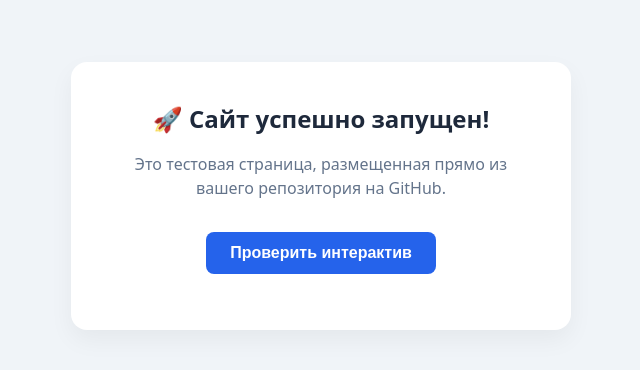
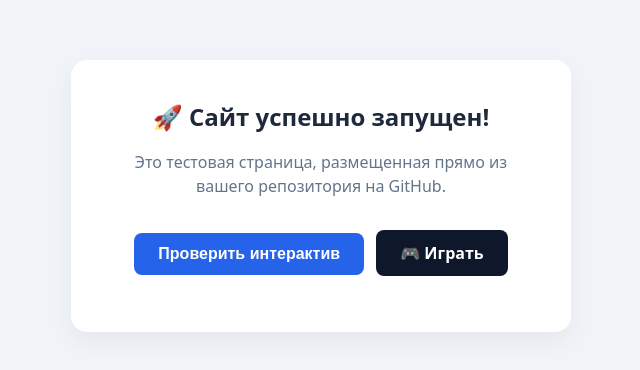
Before and after one commit to pulemet-maxima/2, a plain HTML site: page index.html in a window 1280 px wide. Shown: the part 204-574 px from the top of the page, without its empty margins (319-959 px from the left). Drawn offline with Linux system fonts and the light colour scheme.

Commit message:
Add files via upload

```diff
--- a/index.html
+++ b/index.html
@@ -25,7 +25,8 @@
         }
         h1 { margin-top: 0; font-size: 1.5rem; }
         p { color: #64748b; line-height: 1.5; }
-        button {
+        button, .game-btn {
+            display: inline-block;
             margin-top: 1rem;
             padding: 0.75rem 1.5rem;
             font-size: 1rem;
@@ -35,9 +36,15 @@
             border: none;
             border-radius: 8px;
             cursor: pointer;
+            text-decoration: none;
             transition: background 0.2s;
         }
         button:hover { background: #1d4ed8; }
+        .game-btn {
+            background: #0f172a;
+            margin-left: 0.5rem;
+        }
+        .game-btn:hover { background: #334155; }
         #status {
             margin-top: 1rem;
             font-size: 0.9rem;
@@ -50,7 +57,10 @@
     <div class="card">
         <h1>🚀 Сайт успешно запущен!</h1>
         <p>Это тестовая страница, размещенная прямо из вашего репозитория на GitHub.</p>
+
         <button id="btn">Проверить интерактив</button>
+        <a href="game.html" class="game-btn">🎮 Играть</a>
+
         <div id="status"></div>
     </div>
 
```
